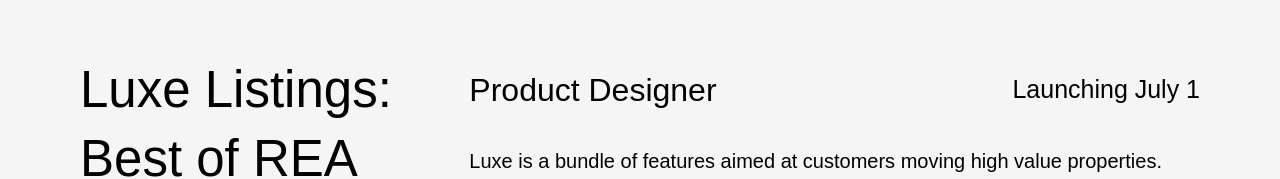
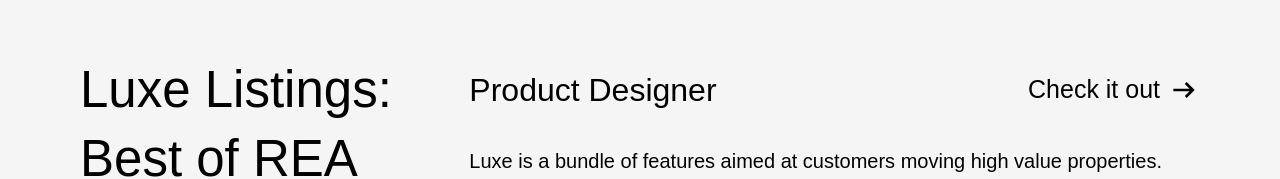
Before and after one commit to Angusatgithub/portfolio, a plain HTML site: page index.html in a window 1280 px wide. Shown: the part 1457-1636 px from the top of the page. Drawn offline with nearby package versions, Linux system fonts and the light colour scheme.

Commit message:
Added a link to Luxe marketing page

```diff
--- a/index.html
+++ b/index.html
@@ -296,7 +296,30 @@
             <div class="sidebar-right">
               <div class="project-body-header">
                 <h4 class="h4">Product Designer</h4>
-                <div class="project-link non-interactive">Launching July 1</div>
+                <a
+                  data-w-id="8342a176-e4c6-f9a4-3145-0de13c9525bc"
+                  href="https://customer.realestate.com.au/luxe/"
+                  target="_blank"
+                  class="project-link w-inline-block"
+                >
+                  <div>Check it out</div>
+                  <img
+                    src="images/short_right.svg"
+                    loading="lazy"
+                    style="
+                      -webkit-transform: translate3d(0, 0, 0) scale3d(1, 1, 1)
+                        rotateX(0) rotateY(0) rotateZ(0deg) skew(0, 0);
+                      -moz-transform: translate3d(0, 0, 0) scale3d(1, 1, 1)
+                        rotateX(0) rotateY(0) rotateZ(0deg) skew(0, 0);
+                      -ms-transform: translate3d(0, 0, 0) scale3d(1, 1, 1)
+                        rotateX(0) rotateY(0) rotateZ(0deg) skew(0, 0);
+                      transform: translate3d(0, 0, 0) scale3d(1, 1, 1)
+                        rotateX(0) rotateY(0) rotateZ(0deg) skew(0, 0);
+                    "
+                    alt="Arrow pointing right"
+                    class="rotatearrow"
+                  />
+                </a>
               </div>
               <p class="paragraph-large">
                 Luxe is a bundle of features aimed at customers moving high
@@ -335,7 +358,7 @@
                 now mid-range product, merge a few lower value products and
                 redistribute the value we provide at each tier more evenly.
               </p>
-              <p class="paragraph-large">tune in later to see if it worked!</p>
+              <p class="paragraph-large">Tune in later to see if it worked!</p>
             </div>
           </div>
         </div>
```
